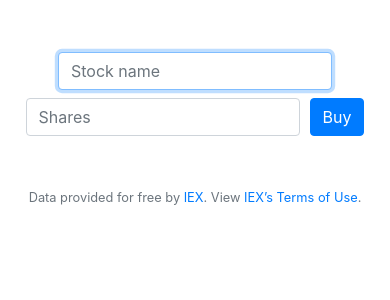
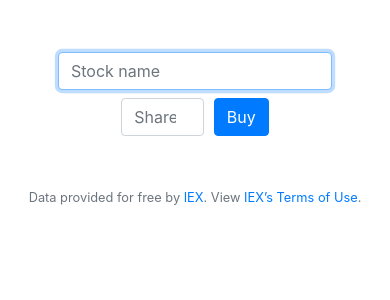
Before and after one commit to mgxmajewski/cs50_finance, a Flask app: page /buy in a window 390 px wide. Shown: the part 76-376 px from the top of the page. Run offline with Flask 2, Linux system fonts and the light colour scheme; a user stored in the database is signed in; some libraries are stand-ins or nearby versions.

Commit message:
Fix buy template view for mobile.

```diff
--- a/templates/buy.html
+++ b/templates/buy.html
@@ -17,7 +17,7 @@
                         placeholder="Stock name"
                         type="text">
             </div>
-            <div class="col-auto my-1">
+            <div class="col-3 my-1">
                 <input
                         autocomplete="off"
                         autofocus class="form-control"
```
